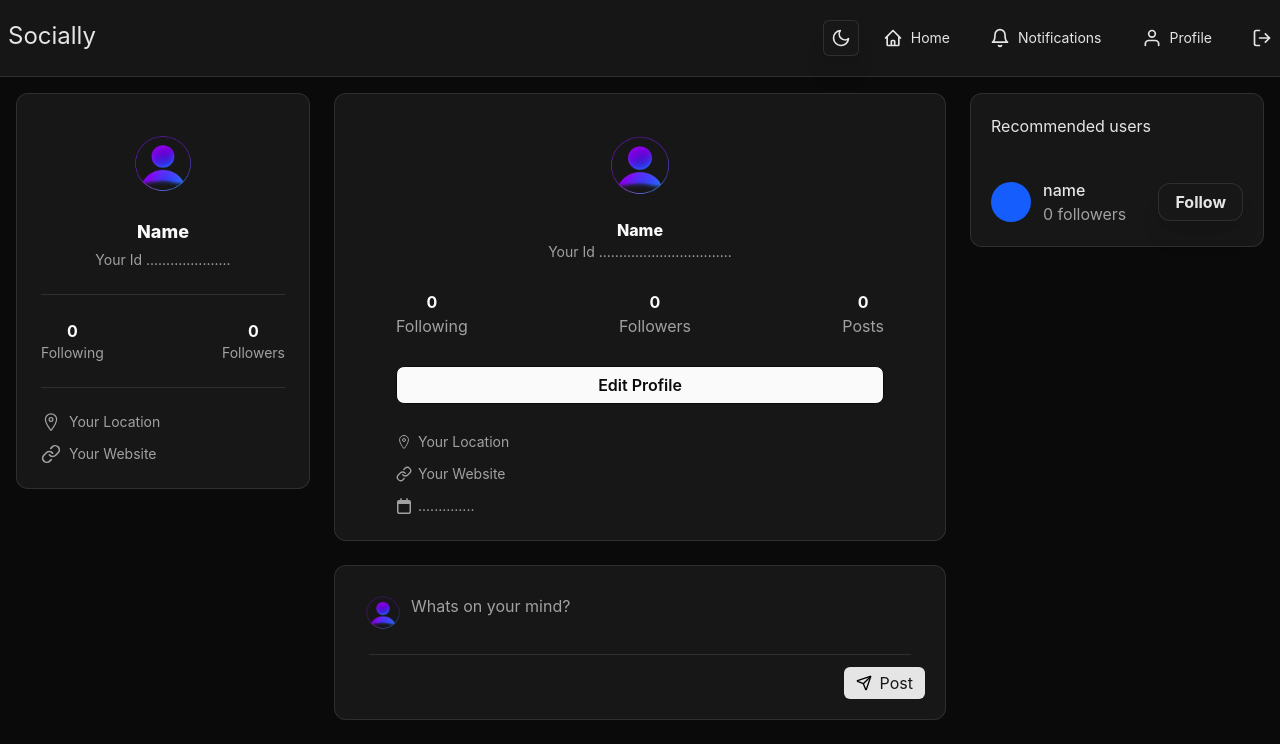
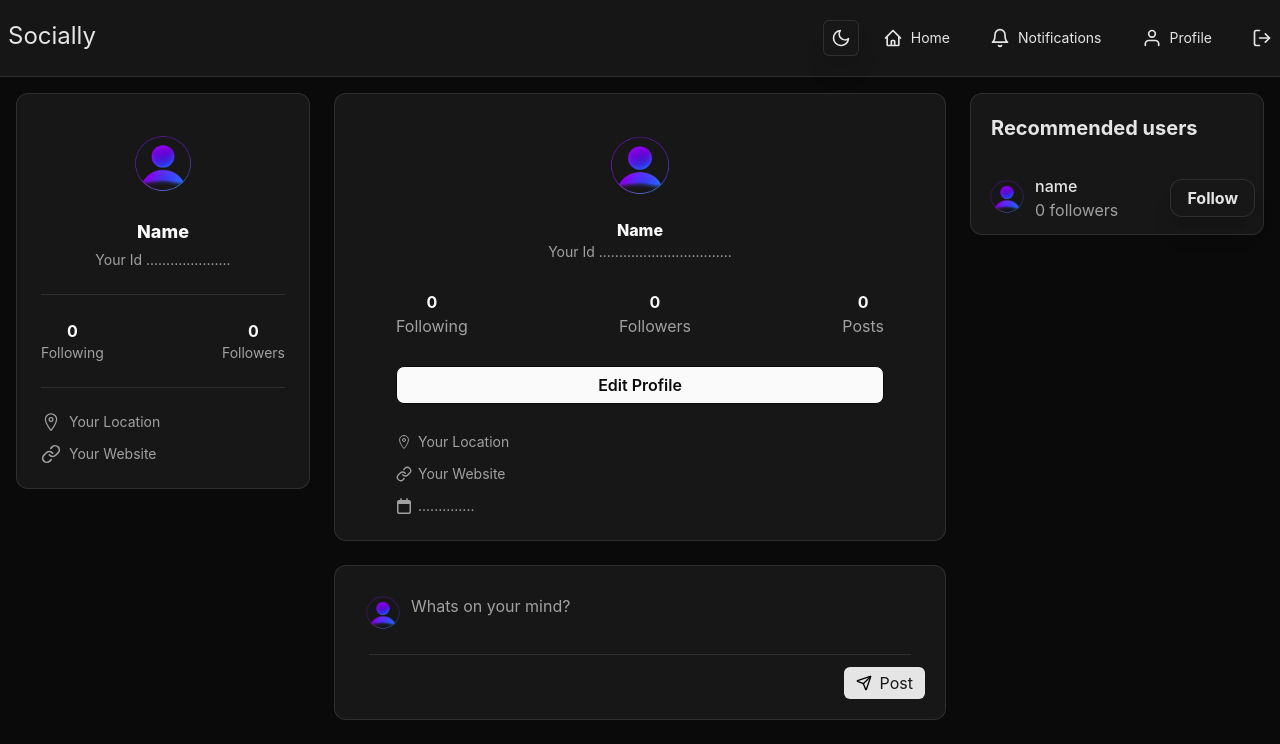
Before and after one commit to MohammadrezaKashani/Socially-V2, a React (Vite) app: page / in a window 1280 px wide. Shown: the top 744 px of the page. Built offline with nearby package versions, Linux system fonts and the light colour scheme.

Commit message:
fix:some styles

```diff
--- a/src/components/RecommendedUsers.tsx
+++ b/src/components/RecommendedUsers.tsx
@@ -5,12 +5,16 @@ function RecommendedUsers() {
 
 
       <div className="bg-card rounded-xl border border-border">
-        <div className="text-primary p-5"> Recommended users</div>
+        <div className="text-primary p-5 font-bold text-xl"> Recommended users</div>
 
-        <div className="flex items-center justify-between p-5">
+        <div className="flex items-center justify-between p-2">
           <div className="flex items-center gap-3">
-            <div className="w-10 h-10 rounded-full bg-blue-600 flex items-center justify-center text-white font-bold"></div>
-            <div>
+            <img
+          className="size-14 rounded-full object-cover"
+          src="src/assets/Images/Profilepic.png"
+          alt="people"
+        />
+            <div className="-ml-3">
               <h4 className="text-primary  font-medium">name</h4>
               <p className="text-muted-foreground "> 0 followers</p>
             </div>
```
